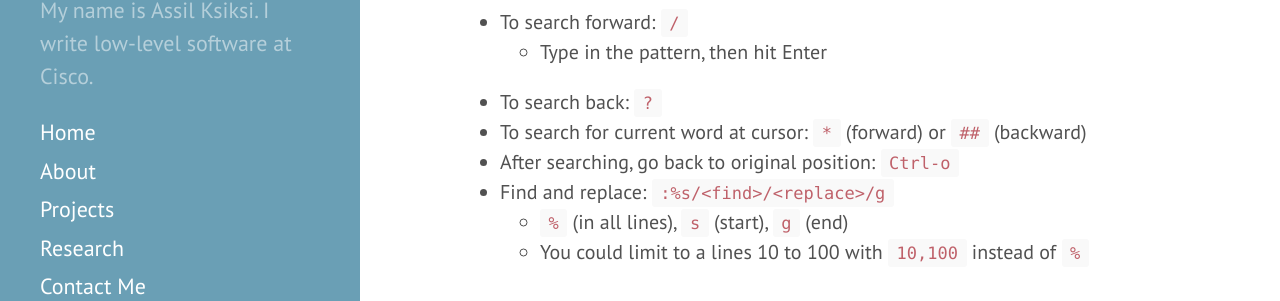
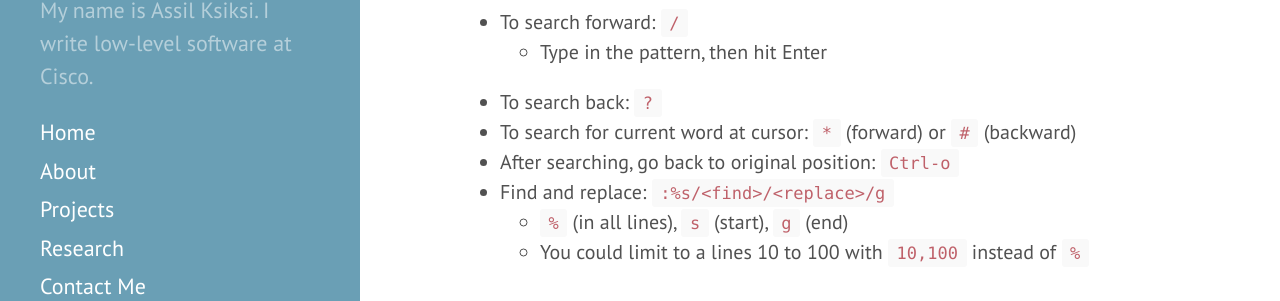
Before and after one commit to aksiksi/blog, a Jekyll site: the page built from _posts/2018-11-12-vim-cheatsheet.md, in a window 1280 px wide and 900 px high, scrolled down 2025 px. Shown: the part 137-438 px from the top of the window. Built offline with Jekyll 4.4.1, drawn with Linux system fonts in a browser that asks for light colours; comment, search, counter and statistics services are not loaded.

Commit message:
Another one

```diff
--- a/_posts/2018-11-12-vim-cheatsheet.md
+++ b/_posts/2018-11-12-vim-cheatsheet.md
@@ -79,7 +79,7 @@ tags:
 * To search forward: `/`
     * Type in the pattern, then hit Enter
 * To search back: `?`
-* To search for current word at cursor: `*` (forward) or `##` (backward)
+* To search for current word at cursor: `*` (forward) or `#` (backward)
 * After searching, go back to original position: `Ctrl-o`
 * Find and replace: `:%s/<find>/<replace>/g`
 	* `%` (in all lines), `s` (start), `g` (end)
```
